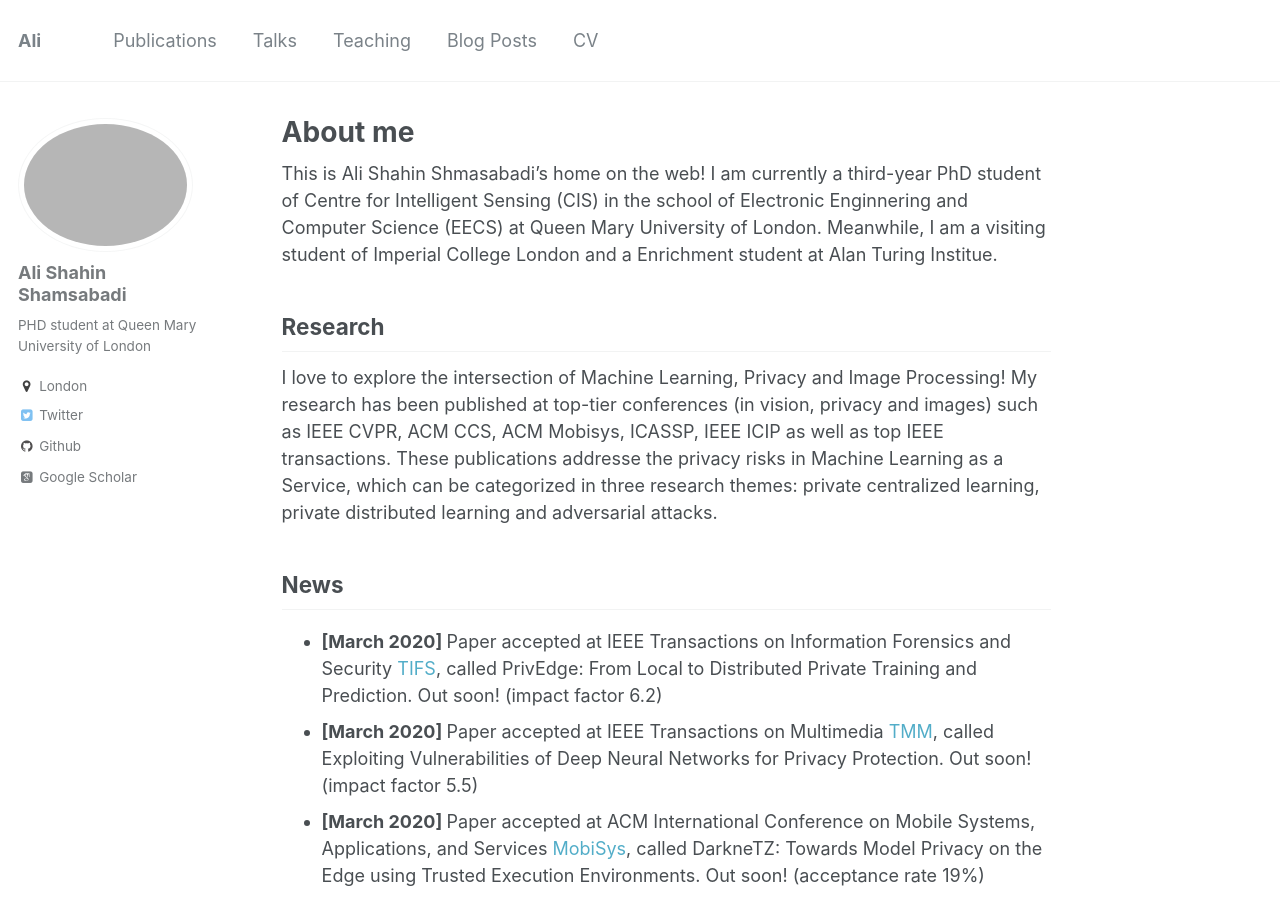
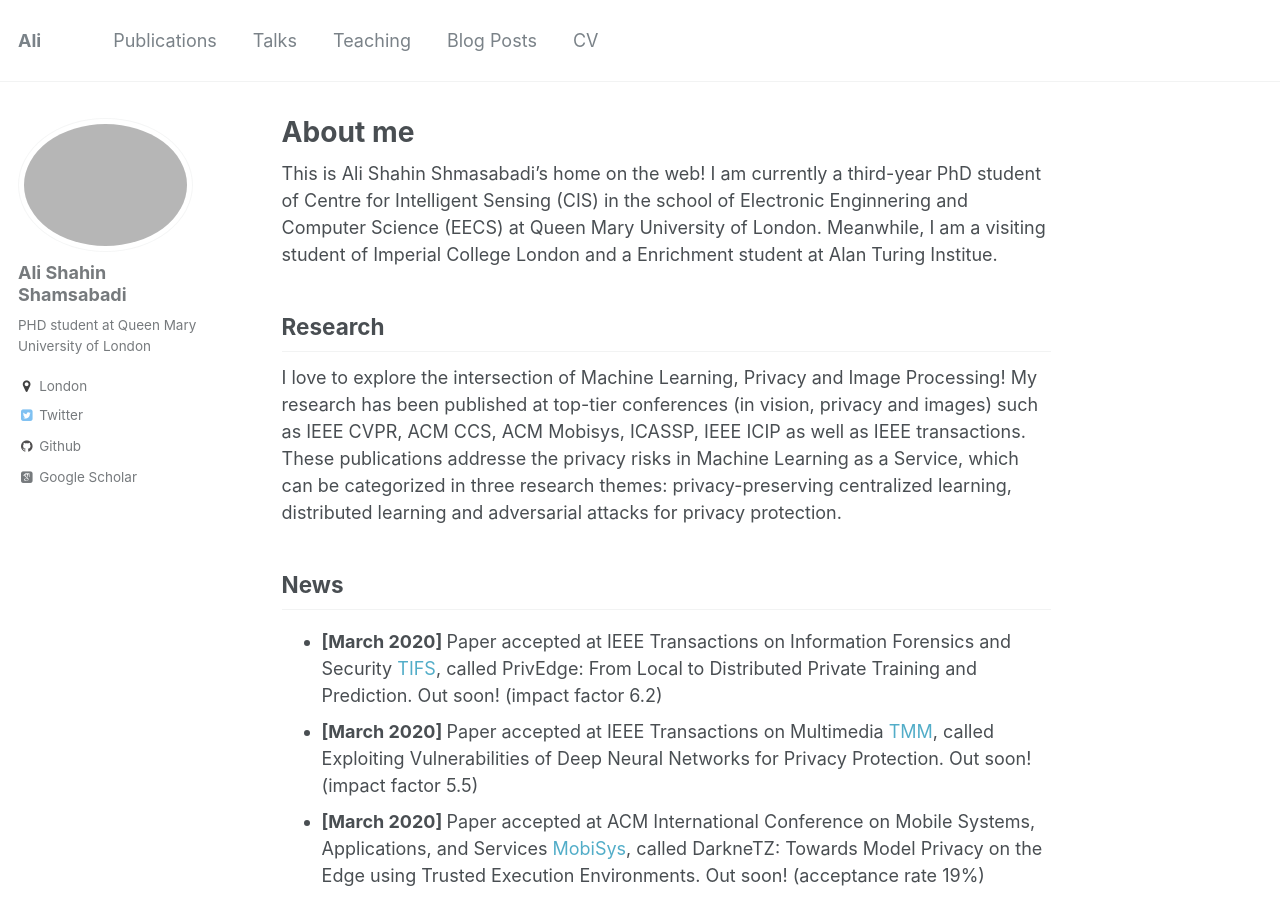
Before and after one commit to AliShahin/AliShahin.github.io, a Jekyll site: the page built from _pages/about.md, in a window 1280 px wide and 900 px high. Built offline with Jekyll 4.4.1, drawn with Linux system fonts in a browser that asks for light colours; some web fonts are replaced.

Commit message:
Update about.md

```diff
--- a/_pages/about.md
+++ b/_pages/about.md
@@ -12,7 +12,7 @@ This is Ali Shahin Shmasabadi's home on the web!
 I am currently a third-year PhD student of Centre for Intelligent Sensing (CIS) in the school of Electronic Enginnering and Computer Science (EECS) at Queen Mary University of London. Meanwhile, I am a visiting student of Imperial College London and a Enrichment student at Alan Turing Institue.
 
 ## Research
-I love to explore the intersection of Machine Learning, Privacy and Image Processing! My research has been published at top-tier conferences (in vision, privacy and images) such as IEEE CVPR, ACM CCS, ACM Mobisys, ICASSP, IEEE ICIP as well as top IEEE transactions. These publications addresse the privacy risks in Machine Learning as a Service, which can be categorized in three research themes: private centralized learning, private distributed learning and adversarial attacks.
+I love to explore the intersection of Machine Learning, Privacy and Image Processing! My research has been published at top-tier conferences (in vision, privacy and images) such as IEEE CVPR, ACM CCS, ACM Mobisys, ICASSP, IEEE ICIP as well as IEEE transactions. These publications addresse the privacy risks in Machine Learning as a Service, which can be categorized in three research themes: privacy-preserving centralized learning, distributed learning and adversarial attacks for privacy protection.
 
 ## News
 - <b> [March 2020] </b> Paper accepted at IEEE Transactions on Information Forensics and Security [TIFS](https://ieeexplore.ieee.org/xpl/RecentIssue.jsp?punumber=10206), called PrivEdge: From Local to Distributed Private Training and Prediction. Out soon! (impact factor 6.2)
```
